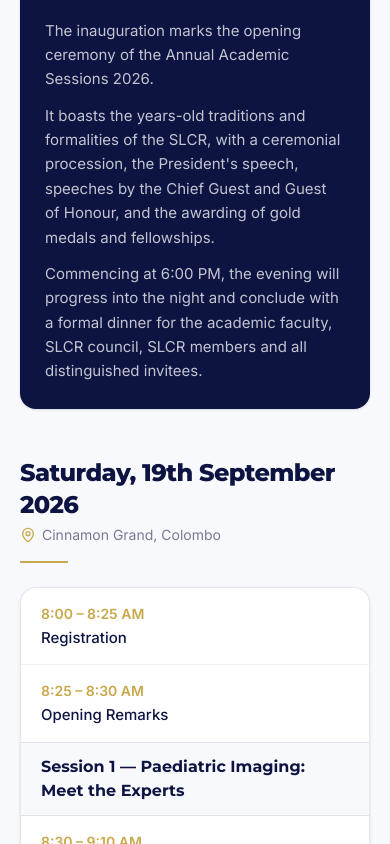
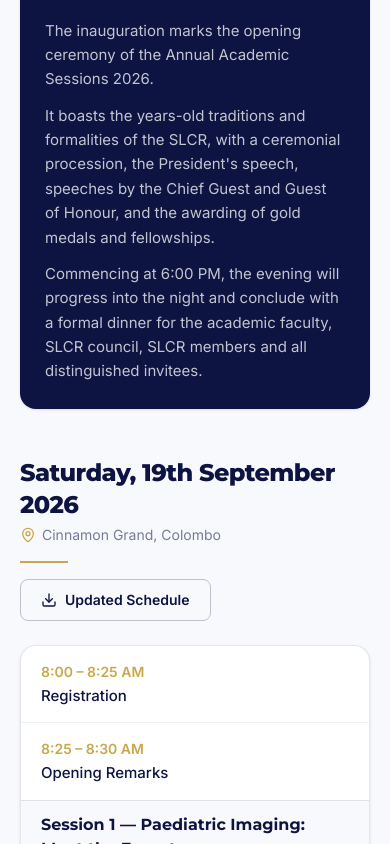
Before and after one commit to DanidaJ/slcr_website, a Next.js app: page /academic-sessions/upcoming-sessions in a window 390 px wide. Shown: the part 1927-2771 px from the top of the page. Built offline with nearby package versions, Linux system fonts and the light colour scheme; no server answers.

Commit message:
Enhance Upcoming Sessions layout: add updated schedule link and improve responsiveness

```diff
--- a/src/app/academic-sessions/upcoming-sessions/page.tsx
+++ b/src/app/academic-sessions/upcoming-sessions/page.tsx
@@ -293,7 +293,8 @@ export default function UpcomingSessionsPage() {
         <div className="max-w-7xl 2xl:max-w-screen-2xl mx-auto px-5 sm:px-6 lg:px-8 space-y-12">
           {program.map((day) => (
             <div key={day.date}>
-              <div className="mb-6">
+              <div className="mb-6 flex flex-col sm:flex-row sm:items-start sm:justify-between gap-4">
+                <div>
                   <h2 className="font-heading text-2xl sm:text-3xl text-navy font-extrabold tracking-tight">
                     {day.date}
                   </h2>
@@ -302,6 +303,18 @@ export default function UpcomingSessionsPage() {
                     {day.venue}
                   </p>
                   <div className="mt-3 w-12 h-0.5 bg-gold" />
+                </div>
+                {day.blocks.some((block) => block.type === "schedule") && (
+                  <a
+                    href={meta.brochureUrl}
+                    target="_blank"
+                    rel="noopener noreferrer"
+                    className="self-start inline-flex items-center gap-2 px-5 py-2.5 text-sm font-semibold text-navy border border-navy/25 rounded-lg hover:border-navy/60 transition-colors whitespace-nowrap"
+                  >
+                    <Download className="w-4 h-4" />
+                    Updated Schedule
+                  </a>
+                )}
               </div>
               <DayBlocks blocks={day.blocks} />
             </div>
```
Lines whose indentation alone changed are shown as unchanged.
